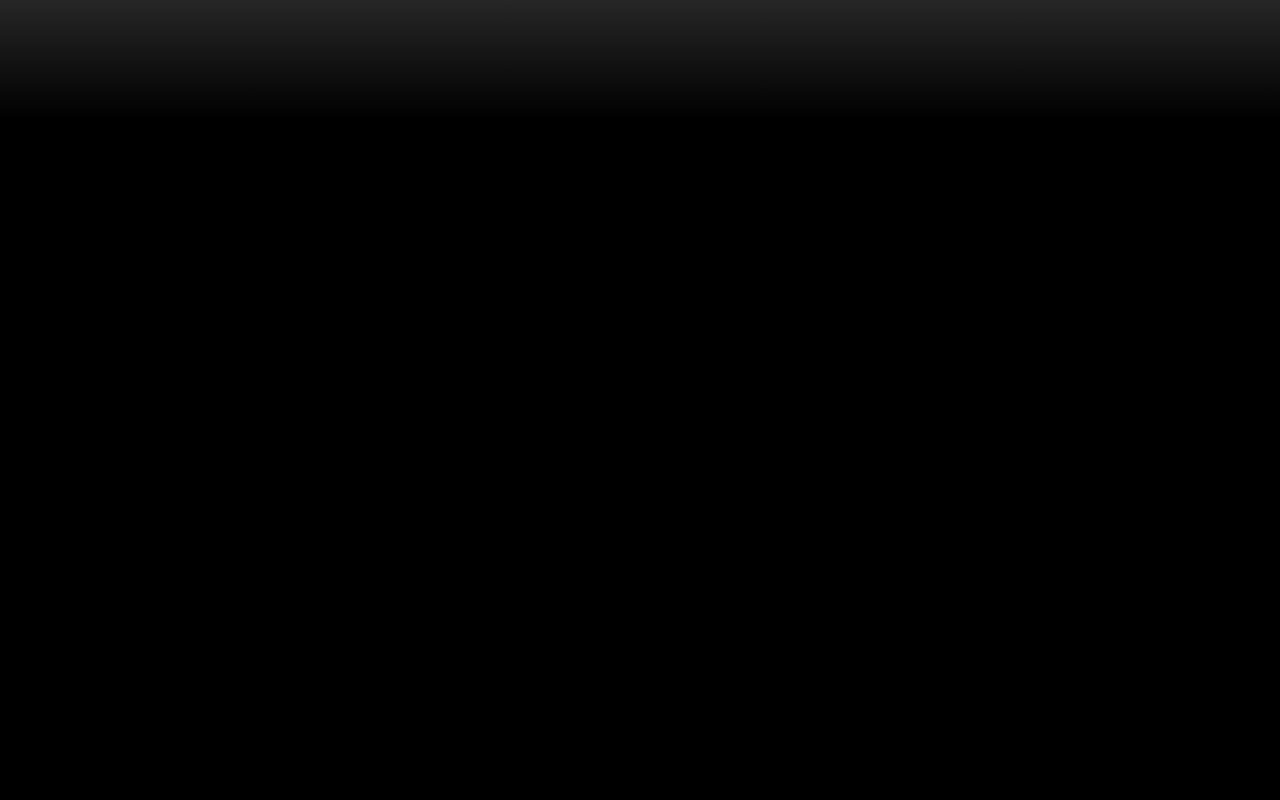
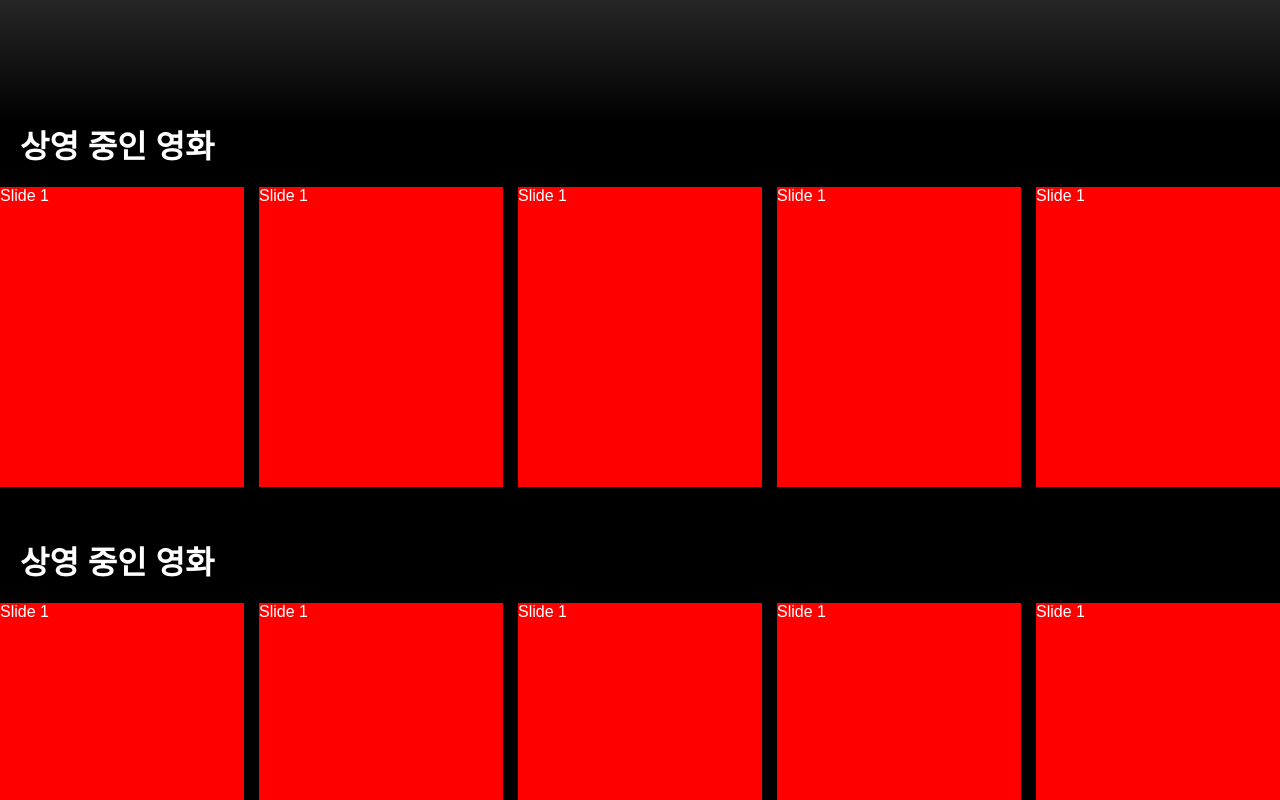
Before and after one commit to KDS0222/Netflix, a React (Create React App) app: page / in a window 1280 px wide. Shown: the part 520-1320 px from the top of the page. Built offline with nearby package versions, Linux system fonts and the light colour scheme.

Commit message:
슬라이드 카드 호버 애니메이션

```diff
--- a/package.json
+++ b/package.json
@@ -15,6 +15,7 @@
     "react-router-dom": "^6.16.0",
     "react-scripts": "5.0.1",
     "styled-components": "^6.1.0",
+    "swiper": "^10.3.1",
     "web-vitals": "^2.1.4"
   },
   "scripts": {
--- a/src/components/Main.js
+++ b/src/components/Main.js
@@ -1,11 +1,16 @@
 import styled from "styled-components";
 import Banner from "./Banner";
 import Wrapper from "./Wrapper";
+import Slider from "./Slider";
 
 function Main() {
   return (
     <Wrapper>
       <Banner />
+      <Slider>상영 중인 영화</Slider>
+      <Slider>상영 중인 영화</Slider>
+      <Slider>상영 중인 영화</Slider>
+      <Slider>상영 중인 영화</Slider>
     </Wrapper>
   );
 }
--- a/src/components/Nav.js
+++ b/src/components/Nav.js
@@ -13,6 +13,7 @@ const NavBox = styled(motion.div)`
   align-items: center;
   padding: 0 50px;
   position: fixed;
+  z-index: 100;
 `;
 
 const NavMenuBox = styled.ul`
--- /dev/null
+++ b/src/components/Slider.js
@@ -0,0 +1,130 @@
+import styled from "styled-components";
+import Text from "./Text";
+
+// Import Swiper React components
+import { Swiper, SwiperSlide } from "swiper/react";
+
+// Import Swiper styles
+import "swiper/css";
+import "swiper/css/free-mode";
+
+// import required modules
+import { FreeMode, Pagination } from "swiper/modules";
+import { motion } from "framer-motion";
+
+const SwiperSlideBox = styled(SwiperSlide)`
+  background: #fff;
+  width: 300px;
+  height: 300px;
+`;
+
+const SlideBox = styled.div`
+  &:not(:last-child) {
+    margin-bottom: 50px;
+  }
+`;
+
+const SlideCard = styled(motion.div)`
+  width: 100%;
+  height: 100%;
+  background: red;
+`;
+
+const imgVariants = {
+  normal: {
+    scale: 1,
+  },
+
+  hover: {
+    scale: 1.05,
+    transition: { delay: 0.3 },
+  },
+};
+
+function Slider(props) {
+  return (
+    <SlideBox>
+      <Text margin="0 0 20px 20px" size="32px" weight="bold">
+        {props.children}
+      </Text>
+      <Swiper
+        slidesPerView={5}
+        spaceBetween={15}
+        freeMode={true}
+        pagination={{
+          clickable: true,
+        }}
+        modules={[FreeMode, Pagination]}
+        className="mySwiper"
+      >
+        <SwiperSlideBox>
+          <SlideCard
+            initial="normal"
+            whileHover="hover"
+            transition={{ type: "tween" }}
+            variants={imgVariants}
+          >
+            Slide 1
+          </SlideCard>
+        </SwiperSlideBox>
+
+        <SwiperSlideBox>
+          <SlideCard
+            initial="normal"
+            whileHover="hover"
+            transition={{ type: "tween" }}
+            variants={imgVariants}
+          >
+            Slide 1
+          </SlideCard>
+        </SwiperSlideBox>
+
+        <SwiperSlideBox>
+          <SlideCard
+            initial="normal"
+            whileHover="hover"
+            transition={{ type: "tween" }}
+            variants={imgVariants}
+          >
+            Slide 1
+          </SlideCard>
+        </SwiperSlideBox>
+
+        <SwiperSlideBox>
+          <SlideCard
+            initial="normal"
+            whileHover="hover"
+            transition={{ type: "tween" }}
+            variants={imgVariants}
+          >
+            Slide 1
+          </SlideCard>
+        </SwiperSlideBox>
+
+        <SwiperSlideBox>
+          <SlideCard
+            initial="normal"
+            whileHover="hover"
+            transition={{ type: "tween" }}
+            variants={imgVariants}
+          >
+            Slide 1
+          </SlideCard>
+        </SwiperSlideBox>
+
+        <SwiperSlideBox>
+          <SlideCard
+            initial="normal"
+            whileHover="hover"
+            transition={{ type: "tween" }}
+            variants={imgVariants}
+          >
+            Slide 1
+          </SlideCard>
+        </SwiperSlideBox>
+      </Swiper>
+    </SlideBox>
+  );
+}
+
+export default Slider;
```
Also changed, not shown: 1 other file (tests, documents, lock files or other folders).
